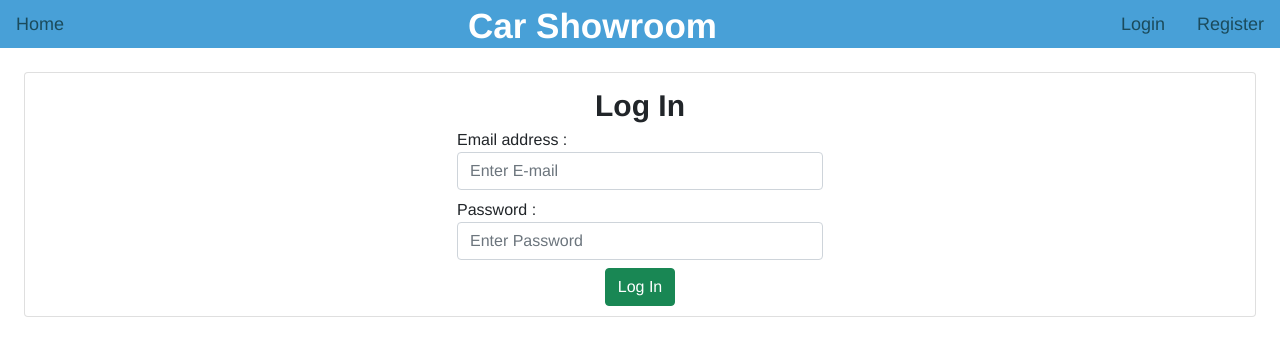
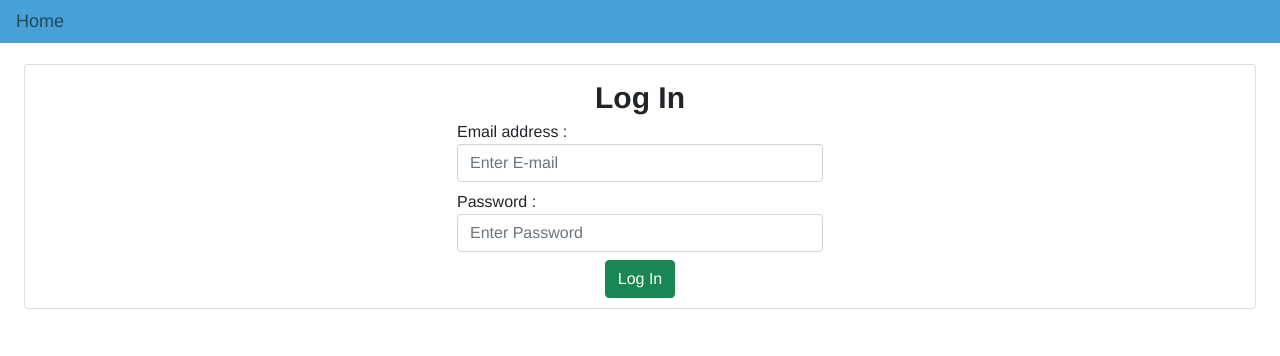
Before and after one commit to mansinakrani/vuejs-practicals, a Vue app in the folder practical-06/: page /LoginForm in a window 1280 px wide. Shown: the top 356 px of the page. Built offline with nearby package versions, Linux system fonts and the light colour scheme; some icons are missing.

Commit message:
feat:practical-06 modify routing animation

```diff
--- a/practical-06/src/components/HomeView.vue
+++ b/practical-06/src/components/HomeView.vue
@@ -181,7 +181,7 @@ export default {
   border: none;
   cursor: pointer;
   border-radius: 8px;
-  margin-top: 8px;
+  margin-top: 55px;
 }
 .add-btn:hover {
   background: rgb(27, 75, 92);
--- a/practical-06/src/components/LoginForm.vue
+++ b/practical-06/src/components/LoginForm.vue
@@ -77,6 +77,10 @@ font-weight: bolder;
 font-size: 30px;
 }
 
+.card {
+  margin-top: 40px;
+}
+
 form {
 display: flex;
 flex-direction: column;
--- a/practical-06/src/components/NavBar.vue
+++ b/practical-06/src/components/NavBar.vue
@@ -1,18 +1,20 @@
 <template>
-  <div class="nav-bar">
+  <nav class="fixed-top">
+    <div class="nav-bar">
     <div>
       <router-link to="/" class="home-btn nav-link">Home</router-link>
     </div>
-    <div class="heading">
+    <div class="nav-heading" v-if="!['LoginForm', 'RegisterForm'].includes($route.name)">
       <span>{{ heading }}</span>
     </div>
     <div>
-      <router-link to="/LoginForm" class="login-btn nav-link" >Login</router-link>
+      <router-link to="/LoginForm" class="login-btn nav-link" v-if="!['LoginForm', 'RegisterForm'].includes($route.name)">Login</router-link>
     </div>
      <div>
-      <router-link to="/RegisterForm" class="register-btn nav-link">Register</router-link>
+      <router-link to="/RegisterForm" class="register-btn nav-link" v-if="!['LoginForm', 'RegisterForm'].includes($route.name)">Register</router-link>
     </div>
   </div>
+  </nav>
 
 </template>
 
@@ -33,17 +35,17 @@ export default {
   display: flex;
   flex-wrap: nowrap;
   flex-direction: row;
-  justify-content: center;
   align-items: center;
   background-color: rgb(72, 160, 215);
 }
 
-.heading {
+.nav-heading {
   font-size: 35px;
   width: 100%;
   height: 48px;
   color: white;
 }
+
 .home-btn {
   float: right;
   color: rgb(27, 75, 92);
@@ -56,6 +58,7 @@ export default {
 .home-btn:hover {
   color: rgb(251, 251, 251);
 }
+
 .login-btn {
   float: right;
   color: rgb(27, 75, 92);
--- a/practical-06/src/components/RegisterForm.vue
+++ b/practical-06/src/components/RegisterForm.vue
@@ -4,9 +4,9 @@
         <Form @submit="handleSubmit" :validation-schema="schema" class="p-6 row col-sm-4">
             <div class="heading">Sign Up</div>
                <div class="form-group mb-2">
-                <label for="name">Name :</label>
-                <Field id="name" name="name" type="text" class="form-control" placeholder="Enter name" />
-                <ErrorMessage name="name" class="text-danger" />
+                <label for="username">Name :</label>
+                <Field id="username" name="username" type="text" class="form-control" placeholder="Enter name" />
+                <ErrorMessage name="username" class="text-danger" />
             </div>
 
             <div class="form-group mb-2">
@@ -86,7 +86,7 @@ export default {
    data() {
     const dateToday = new Date();
     const schema = yup.object({
-    name: yup.string().required("Name is required*"),
+    username: yup.string().required("Name is required*"),
     email: yup.string().email().required("Valid e-mail is required*"),
     password: yup.string().min(8).max(12).required("Password should be atleast 8 characters long, max 12 characters"),
     cnfpassword: yup
@@ -145,8 +145,4 @@ display: flex!important;
 flex-direction: row;
 flex-wrap: nowrap;
 }
-
-span{
-    margin-right: 20px;
-}
 </style>
```
